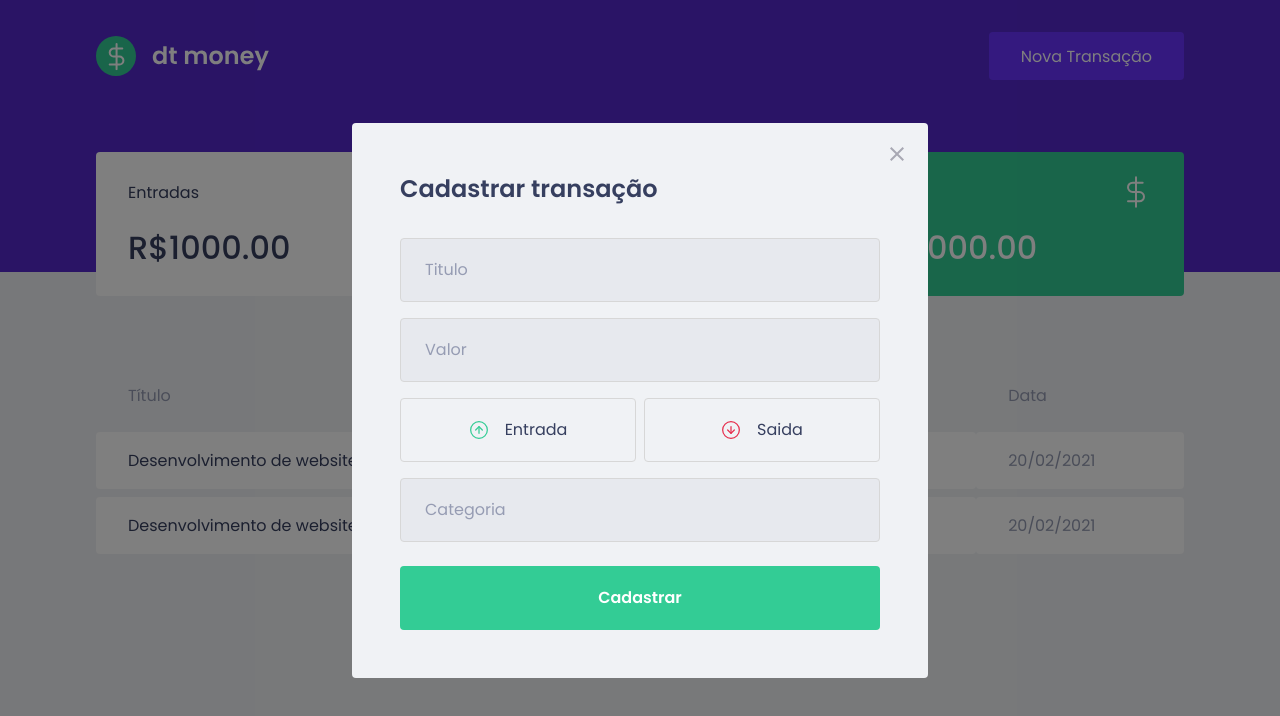
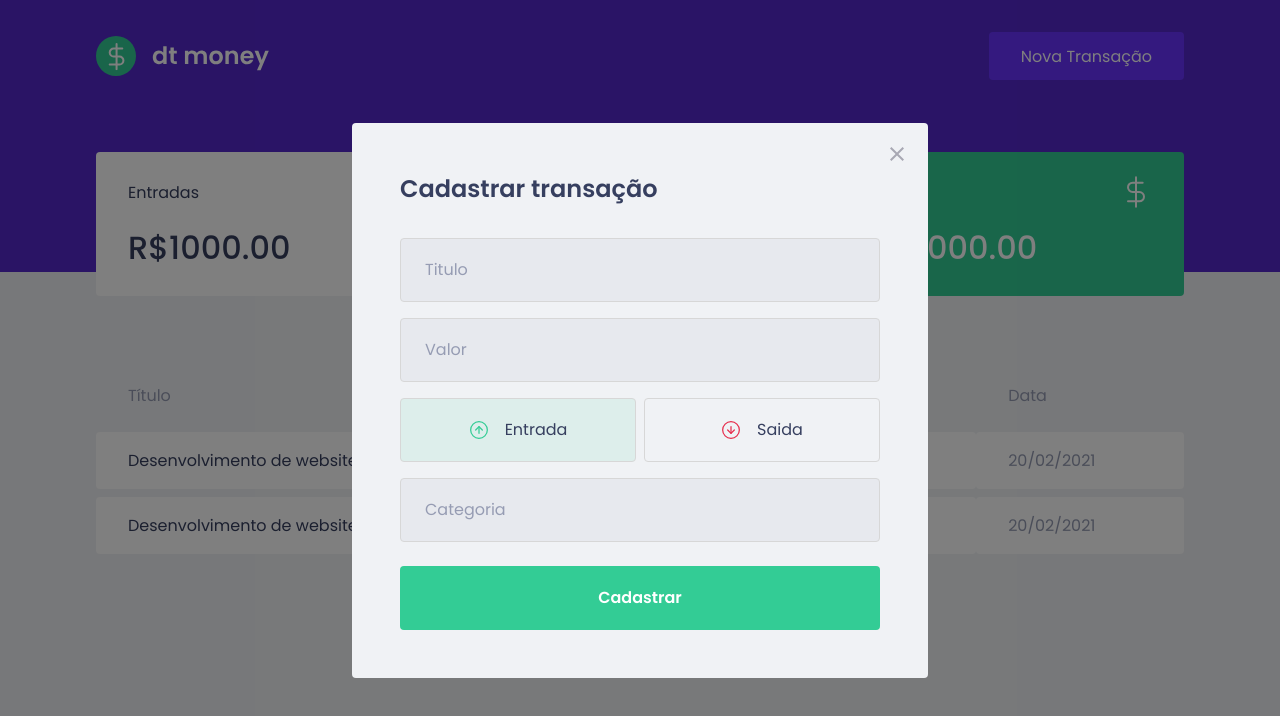
Before and after one commit to marcoscosta90/ignite-project, a React (Create React App) app: page / in a window 1280 px wide. Both pictures are taken after a click on the button "Nova Transação". Shown: the top 716 px of the page. Built offline with nearby package versions, Linux system fonts and the light colour scheme; no server answers; what miragejs would draw is missing.

Commit message:
Button Colors

```diff
--- a/src/components/NewTransactionModal/index.tsx
+++ b/src/components/NewTransactionModal/index.tsx
@@ -1,8 +1,9 @@
 import Modal from "react-modal";
-import { Container, TransactionTypeContainer } from "./styles";
+import { Container, TransactionTypeContainer, RadioBox } from "./styles";
 import closeImage from "../../assets/close.svg";
 import incomeImage from "../../assets/income.svg";
 import outcomeImage from "../../assets/outcome.svg";
+import { useState } from "react";
 
 interface NewTransactionModalProps {
   isOpen: boolean;
@@ -13,6 +14,8 @@
   isOpen,
   onRequestClose,
 }: NewTransactionModalProps) {
+  const [type, setType] = useState("deposit");
+
   return (
     <Modal
       isOpen={isOpen}
@@ -34,14 +37,24 @@
         <input type="number" placeholder="Valor" />
 
         <TransactionTypeContainer>
-          <button type="button">
+          <RadioBox
+            type="button"
+            onClick={() => setType("deposit")}
+            isActive={type === "deposit"}
+            activeColor="green"
+          >
             <img src={incomeImage} alt="Entrada" />
             <span>Entrada</span>
-          </button>
-          <button type="button">
+          </RadioBox>
+          <RadioBox
+            type="button"
+            onClick={() => setType("withdraw")}
+            isActive={type === "withdraw"}
+            activeColor="red"
+          >
             <img src={outcomeImage} alt="Saida" />
             <span>Saida</span>
-          </button>
+          </RadioBox>
         </TransactionTypeContainer>
 
         <input placeholder="Categoria" />
--- a/src/components/NewTransactionModal/styles.ts
+++ b/src/components/NewTransactionModal/styles.ts
@@ -1,5 +1,5 @@
 import styled from "styled-components";
-import { darken } from "polished";
+import { darken, transparentize } from "polished";
 
 export const Container = styled.form`
   h2 {
@@ -53,12 +53,27 @@
   display: grid;
   grid-template-columns: 1fr 1fr;
   gap: 0.5rem;
+`;
 
-  button {
+interface RadioBoxProps {
+  isActive: boolean;
+  activeColor: "green" | "red";
+}
+
+const colors = {
+  green: "#33cc95",
+  red: "#e52e4d",
+};
+
+export const RadioBox = styled.button<RadioBoxProps>`
   height: 4rem;
   border: 1px solid #d7d7d7;
   border-radius: 0.25rem;
-    background: transparent;
+
+  background: ${(props) =>
+    props.isActive
+      ? transparentize(0.9, colors[props.activeColor])
+      : "transparent"};
 
   display: flex;
   align-items: center;
@@ -80,5 +95,4 @@
     font-size: 1rem;
     color: var(--text-title);
   }
-  }
 `;
```
Lines whose indentation alone changed are shown as unchanged.
